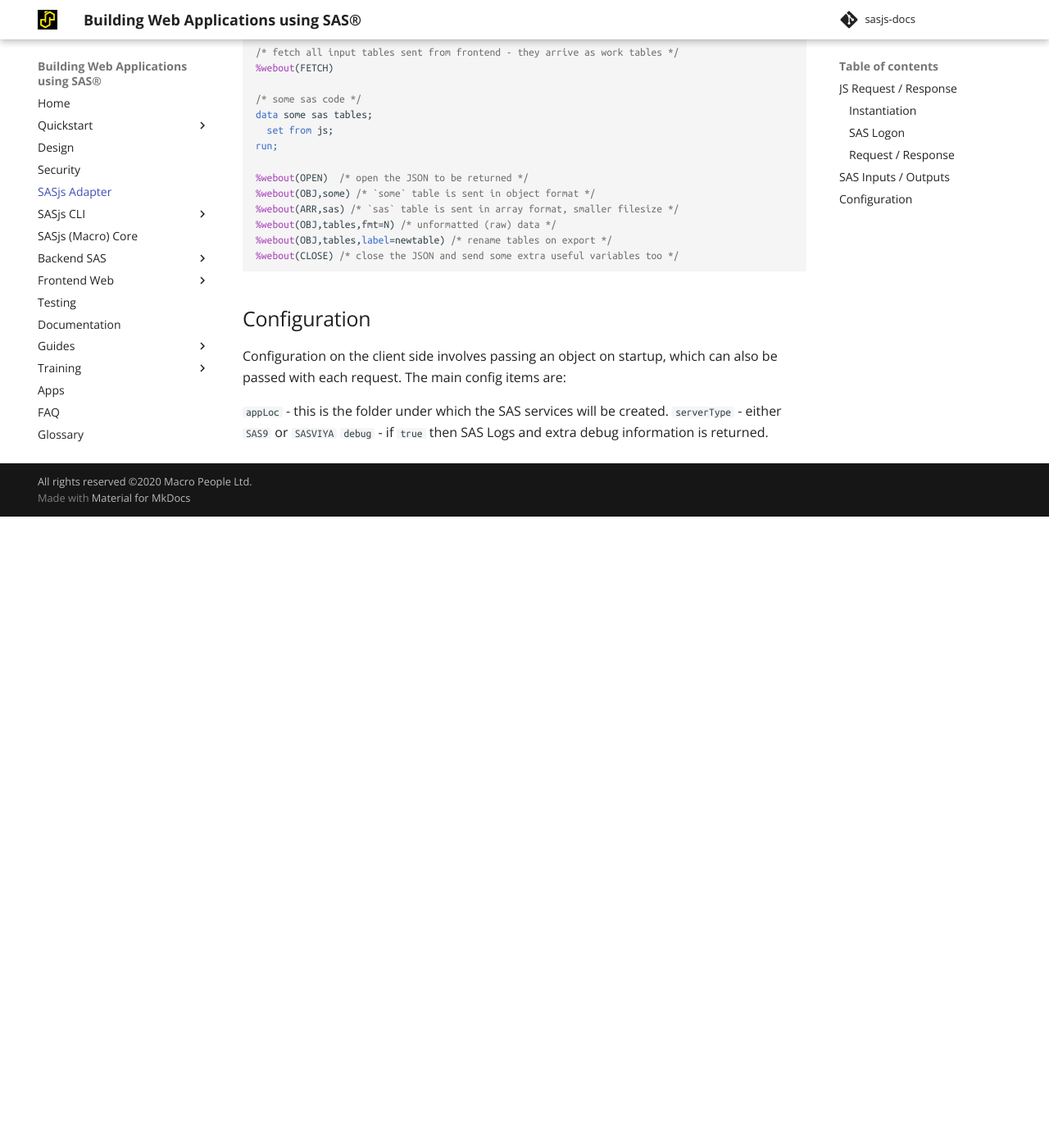
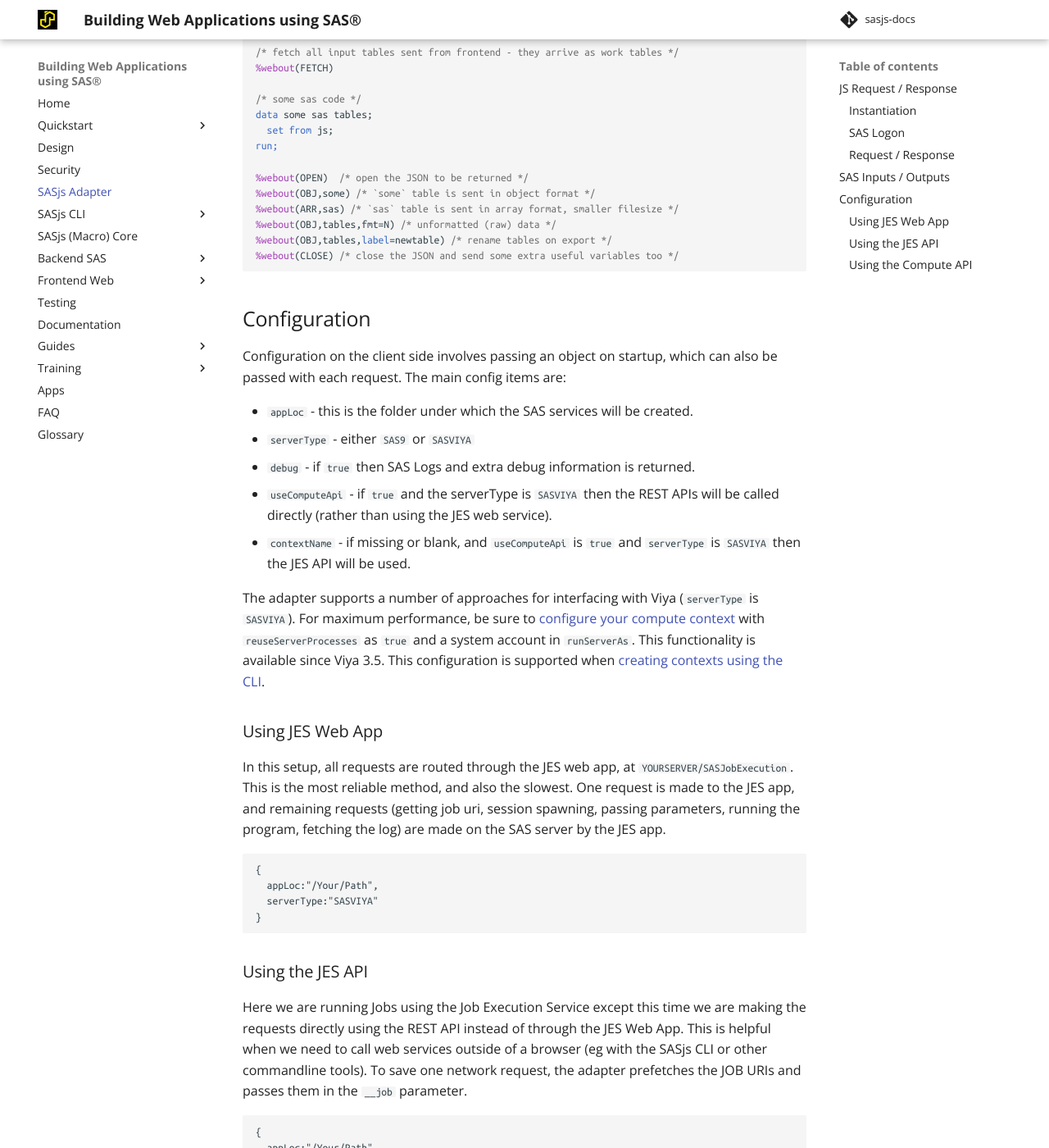
Before and after one commit to sasjs/sasjs.io, an MkDocs documentation site: the page built from docs/sasjs-adapter.md, in a window 1280 px wide and 1400 px high, scrolled down 2061 px. Shown: the whole window at 82% size. Built offline with MkDocs 1.6.1 and Material for MkDocs 9.7.7, drawn with Linux system fonts in a browser that asks for light colours; before the commit the page ends 2691 px from its top, so only the background shows below that; some of the changed text lies outside the part shown.

Commit message:
feat: adapter docs@

````diff
--- a/docs/sasjs-adapter.md
+++ b/docs/sasjs-adapter.md
@@ -101,9 +101,48 @@
 
 Configuration on the client side involves passing an object on startup, which can also be passed with each request.  The main config items are:
 
-`appLoc` - this is the folder under which the SAS services will be created.
-`serverType` - either `SAS9` or `SASVIYA`
-`debug` - if `true` then SAS Logs and extra debug information is returned.
+* `appLoc` - this is the folder under which the SAS services will be created.
+* `serverType` - either `SAS9` or `SASVIYA`
+* `debug` - if `true` then SAS Logs and extra debug information is returned.
+* `useComputeApi` - if `true` and the serverType is `SASVIYA` then the REST APIs will be called directly (rather than using the JES web service).
+* `contextName` - if missing or blank, and `useComputeApi` is `true` and `serverType` is `SASVIYA` then the JES API will be used.
 
 
-<meta name="description" content="SASjs Adapter tips and user documentation for building SAS Applications on SAS 9 and Viya ">
+The adapter supports a number of approaches for interfacing with Viya (`serverType` is `SASVIYA`).  For maximum performance, be sure to [configure your compute context](/guide-viya/#shared-account-and-server-re-use) with `reuseServerProcesses` as `true` and a system account in `runServerAs`.  This functionality is available since Viya 3.5.  This configuration is supported when [creating contexts using the CLI](/sasjs-cli-context/#sasjs-context-create).
+
+### Using JES Web App
+
+In this setup, all requests are routed through the JES web app, at `YOURSERVER/SASJobExecution`.  This is the most reliable method, and also the slowest.  One request is made to the JES app, and remaining requests (getting job uri, session spawning, passing parameters, running the program, fetching the log) are made on the SAS server by the JES app.
+
+```
+{
+  appLoc:"/Your/Path",
+  serverType:"SASVIYA"
+}
+```
+
+### Using the JES API
+Here we are running Jobs using the Job Execution Service except this time we are making the requests directly using the REST API instead of through the JES Web App.  This is helpful when we need to call web services outside of a browser (eg with the SASjs CLI or other commandline tools).  To save one network request, the adapter prefetches the JOB URIs and passes them in the `__job` parameter.
+
+```
+{
+  appLoc:"/Your/Path",
+  serverType:"SASVIYA",
+  useComputeApi: true
+}
+```
+
+### Using the Compute API
+This approach is by far the fastest, as a result of the optimisations we have built into the adapter.  With this configuration, in the first sasjs request, we take a URI map of the services in the target folder, and create a session manager - which spawns an extra session.  The next time a request is made, the adapter will use the 'hot' session.  Sessions are deleted after every use, which actually makes this _less_ resource intensive than a typical JES web app, in which all sessions are kept alive by default for 15 minutes.
+
+```
+{
+  appLoc:"/Your/Path",
+  serverType:"SASVIYA",
+  useComputeApi: true,
+  contextName: 'yourComputeContext'
+}
+```
+
+
+<meta name="description" content="SASjs Adapter - tips and user documentation for building SAS Applications on SAS 9 and Viya ">
````
Also changed, not shown: docs/glossary.md (+2 -0 lines).
